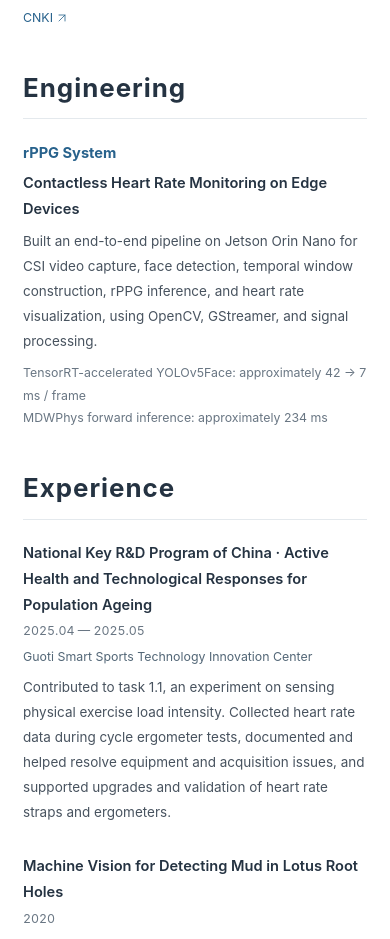
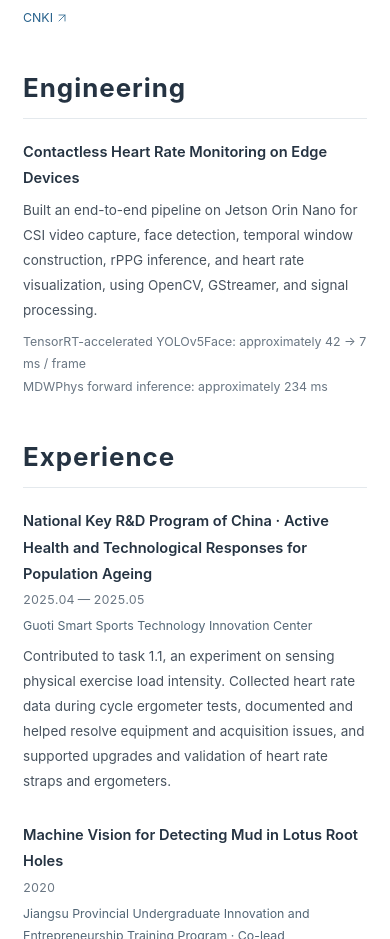
Before and after one commit to tao355667/tao355667.github.io, a plain HTML site: page index.html in a window 390 px wide. Shown: the part 2420-3359 px from the top of the page. Drawn offline with Linux system fonts and the light colour scheme.

Commit message:
style: present the monitoring system in one column

```diff
--- a/assets/i18n.js
+++ b/assets/i18n.js
@@ -1,5 +1,4 @@
 const chineseTranslations = {
-  "research.system.label": "rPPG 系统",
   "skip": "跳至正文",
   "nav.about": "关于",
   "nav.publications": "学术成果",
--- a/assets/style.css
+++ b/assets/style.css
@@ -199,9 +199,6 @@ sup { font-size: 0.5625rem; }
 .publication-links .icon { width: 12px; height: 12px; flex-basis: 12px; }
 .patent-number { font-size: 0.6875rem; color: var(--muted); margin-top: 6px; }
 .patent-number span { margin-left: 16px; }
-.research-item { display: grid; grid-template-columns: 109px minmax(0, 1fr); gap: 24px; margin-bottom: 25px; }
-.research-item:last-child { margin-bottom: 0; }
-.research-label { font-family: var(--sans); color: var(--accent); font-weight: 700; font-size: 0.875rem; padding-top: 1px; }
 .research-item h3, .experience-item h3 { font-size: 0.875rem; font-weight: 600; color: var(--ink); line-height: 1.8; }
 .research-item p, .experience-item > p { font-size: 0.8125rem; margin-top: 6px; }
 .research-item .technical-note, .experience-item .technical-note { color: var(--muted); font-size: 0.6875rem; line-height: 1.85; margin-top: 8px; }
@@ -235,8 +232,6 @@ sup { font-size: 0.5625rem; }
   .navigation { gap: 23px; }
   .education-item { grid-template-columns: 142px minmax(0, 1fr); gap: 13px; }
   .degree { display: block; margin: 1px 0 0; }
-  .research-item { grid-template-columns: 90px minmax(0, 1fr); gap: 16px; }
-  .research-label { font-size: 0.75rem; }
   .item-heading { flex-wrap: wrap; gap: 2px 15px; }
 }
 @media (max-width: 900px) {
@@ -279,8 +274,6 @@ sup { font-size: 0.5625rem; }
   .publication .chinese-title { font-size: 0.875rem; }
   .publication-meta { gap: 9px; }
   .status { font-size: 0.5625rem; }
-  .research-item { grid-template-columns: 1fr; gap: 3px; margin-bottom: 24px; }
-  .research-label { font-size: 0.8125rem; }
   .research-item h3, .experience-item h3 { font-size: 0.8125rem; }
   .research-item p, .experience-item > p { font-size: 0.75rem; }
   .awards-list li { font-size: 0.75rem; gap: 10px; }
--- a/index.html
+++ b/index.html
@@ -16,7 +16,7 @@
   <meta property="og:image" content="https://tao355667.github.io/assets/images/chentao-xu.jpg">
   <link rel="icon" type="image/svg+xml" sizes="any" href="assets/favicon.svg?v=2">
   <script src="assets/theme.js?v=3"></script>
-  <link rel="stylesheet" href="assets/style.css?v=3">
+  <link rel="stylesheet" href="assets/style.css?v=4">
   <script src="assets/i18n.js?v=2" defer></script>
   <script src="assets/main.js?v=2" defer></script>
 </head>
@@ -140,7 +140,11 @@
 
       <section id="research" class="section" aria-labelledby="research-title">
         <div class="section-heading"><h2 id="research-title" data-i18n="research">Engineering</h2></div>
-        <article class="research-item"><div class="research-label" data-i18n="research.system.label">rPPG System</div><div><h3 data-i18n="research.system.title">Contactless Heart Rate Monitoring on Edge Devices</h3><p data-i18n="research.system.description">Built an end-to-end pipeline on Jetson Orin Nano for CSI video capture, face detection, temporal window construction, rPPG inference, and heart rate visualization, using OpenCV, GStreamer, and signal processing.</p><p class="technical-note" data-i18n="research.system.performance">TensorRT-accelerated YOLOv5Face: approximately 42 → 7 ms / frame<br>MDWPhys forward inference: approximately 234 ms</p></div></article>
+        <article class="research-item">
+          <h3 data-i18n="research.system.title">Contactless Heart Rate Monitoring on Edge Devices</h3>
+          <p data-i18n="research.system.description">Built an end-to-end pipeline on Jetson Orin Nano for CSI video capture, face detection, temporal window construction, rPPG inference, and heart rate visualization, using OpenCV, GStreamer, and signal processing.</p>
+          <p class="technical-note" data-i18n="research.system.performance">TensorRT-accelerated YOLOv5Face: approximately 42 → 7 ms / frame<br>MDWPhys forward inference: approximately 234 ms</p>
+        </article>
       </section>
 
       <section id="experience" class="section" aria-labelledby="experience-title">
```
